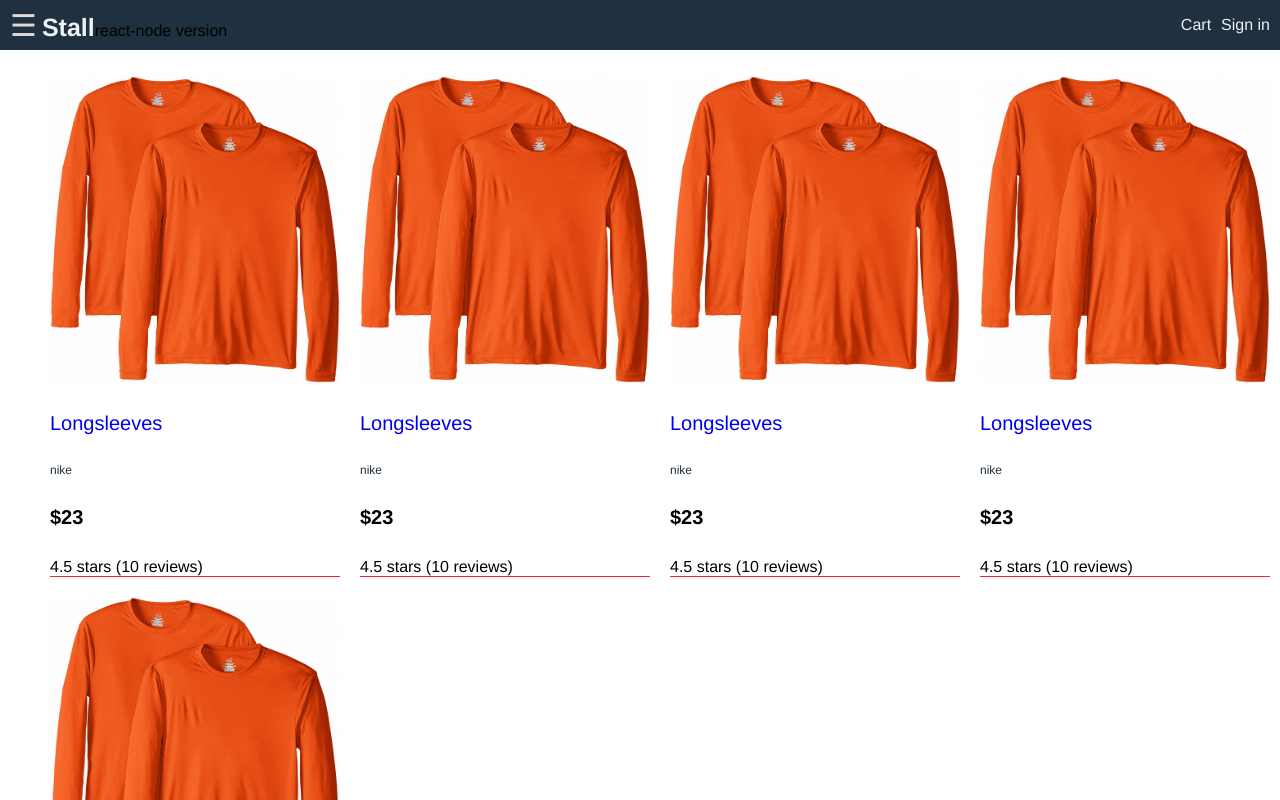
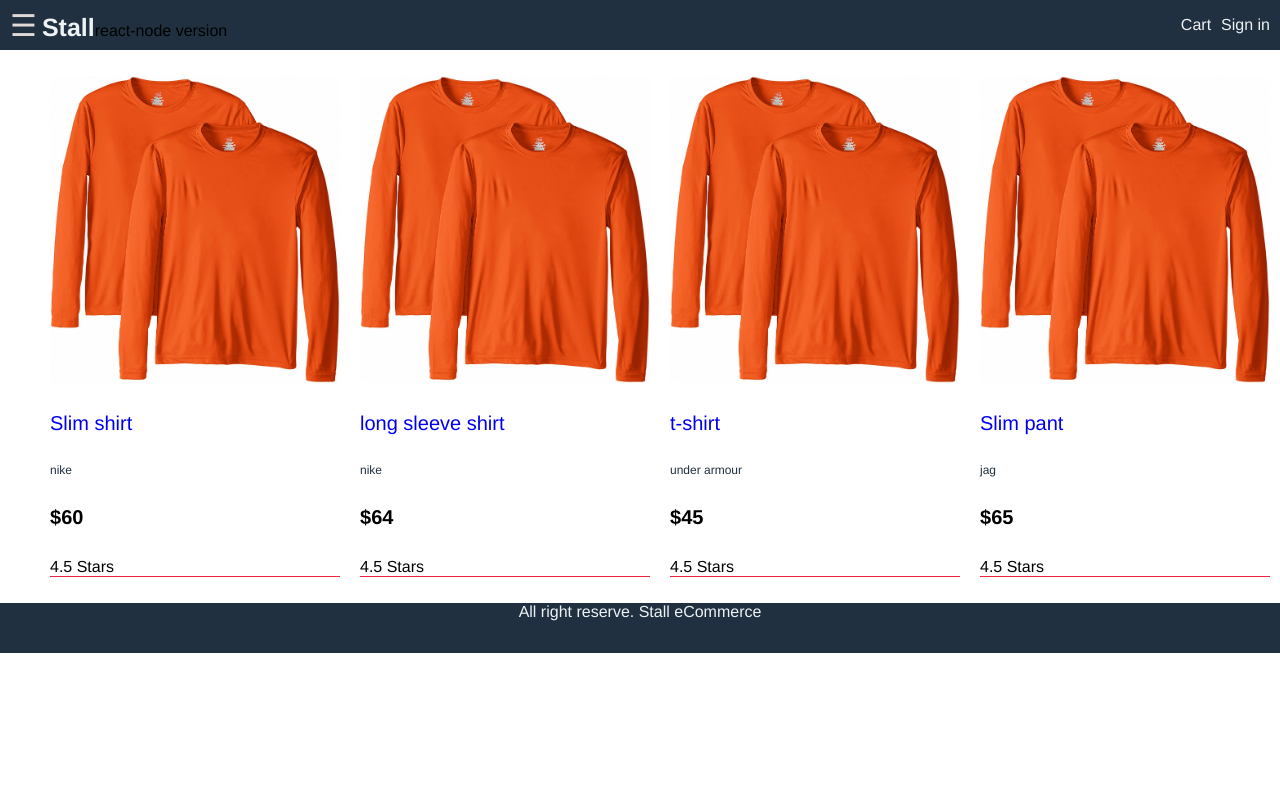
Before and after one commit to RichardRosario/stall-react-node-version, a React (Create React App) app in the folder frontend/: page / in a window 1280 px wide. Shown: the top 800 px of the page. Built offline with nearby package versions, Linux system fonts and the light colour scheme.

Commit message:
add static data

```diff
--- a/frontend/package.json
+++ b/frontend/package.json
@@ -17,7 +17,7 @@
     "axios": "^0.19.2",
     "js-cookie": "^2.2.1",
     "react-redux": "^7.1.3",
-    "react-router-dom": "^5.1.2",
+    "react-router-dom": "^5.2.0",
     "redux": "^4.0.5",
     "redux-thunk": "^2.3.0"
   },
--- a/frontend/src/App.js
+++ b/frontend/src/App.js
@@ -1,4 +1,5 @@
 import React from "react";
+import data from "./data";
 import "./style.css";
 
 function App() {
@@ -40,81 +41,25 @@ function App() {
       <main className="main">
         <div className="content">
           <ul className="products">
-            <li>
+            {data.products.map((product) => (
+              <li key="">
                 <div className="product">
                   <img
                     className="product-image"
-                  src="./images/d1.jpg"
+                    src={product.image}
                     alt="product"
                   />
                   <div className="product-name">
-                  <a href="product.html">Longsleeves</a>
+                    <a href="product.html">{product.name}</a>
                   </div>
-                <div className="product-brand">nike</div>
-                <div className="product-price">$23</div>
-                <div className="product-rating">4.5 stars (10 reviews)</div>
+                  <div className="product-brand">{product.brand}</div>
+                  <div className="product-price">${product.price}</div>
+                  <div className="product-rating">
+                    {product.rating} Stars {product.reviews}
+                  </div>
                 </div>
               </li>
-            <li>
-              <div className="product">
-                <img
-                  className="product-image"
-                  src="./images/d1.jpg"
-                  alt="product"
-                />
-                <div className="product-name">
-                  <a href="product.html">Longsleeves</a>
-                </div>
-                <div className="product-brand">nike</div>
-                <div className="product-price">$23</div>
-                <div className="product-rating">4.5 stars (10 reviews)</div>
-              </div>
-            </li>
-            <li>
-              <div className="product">
-                <img
-                  className="product-image"
-                  src="./images/d1.jpg"
-                  alt="product"
-                />
-                <div className="product-name">
-                  <a href="product.html">Longsleeves</a>
-                </div>
-                <div className="product-brand">nike</div>
-                <div className="product-price">$23</div>
-                <div className="product-rating">4.5 stars (10 reviews)</div>
-              </div>
-            </li>
-            <li>
-              <div className="product">
-                <img
-                  className="product-image"
-                  src="./images/d1.jpg"
-                  alt="product"
-                />
-                <div className="product-name">
-                  <a href="product.html">Longsleeves</a>
-                </div>
-                <div className="product-brand">nike</div>
-                <div className="product-price">$23</div>
-                <div className="product-rating">4.5 stars (10 reviews)</div>
-              </div>
-            </li>
-            <li>
-              <div className="product">
-                <img
-                  className="product-image"
-                  src="./images/d1.jpg"
-                  alt="product"
-                />
-                <div className="product-name">
-                  <a href="product.html">Longsleeves</a>
-                </div>
-                <div className="product-brand">nike</div>
-                <div className="product-price">$23</div>
-                <div className="product-rating">4.5 stars (10 reviews)</div>
-              </div>
-            </li>
+            ))}
           </ul>
         </div>
       </main>
--- /dev/null
+++ b/frontend/src/data.js
@@ -0,0 +1,40 @@
+export default {
+  products: [
+    {
+      name: "Slim shirt",
+      category: "shirt",
+      image: "/images/d1.jpg",
+      price: 60,
+      brand: "nike",
+      rating: 4.5,
+      numReviews: 10,
+    },
+    {
+      name: "long sleeve shirt",
+      category: "shirt",
+      image: "/images/d1.jpg",
+      price: 64,
+      brand: "nike",
+      rating: 4.5,
+      numReviews: 10,
+    },
+    {
+      name: "t-shirt",
+      category: "shirt",
+      image: "/images/d1.jpg",
+      price: 45,
+      brand: "under armour",
+      rating: 4.5,
+      numReviews: 10,
+    },
+    {
+      name: "Slim pant",
+      category: "pants",
+      image: "/images/d1.jpg",
+      price: 65,
+      brand: "jag",
+      rating: 4.5,
+      numReviews: 10,
+    },
+  ],
+};
--- a/frontend/src/style.css
+++ b/frontend/src/style.css
@@ -60,7 +60,6 @@ a:hover {
   grid-area: main;
 }
 .footer {
-  grid-area: footer;
   background-color: var(--mainDark);
   color: var(--mainLight);
   display: flex;
```
Lines whose indentation alone changed are shown as unchanged.
